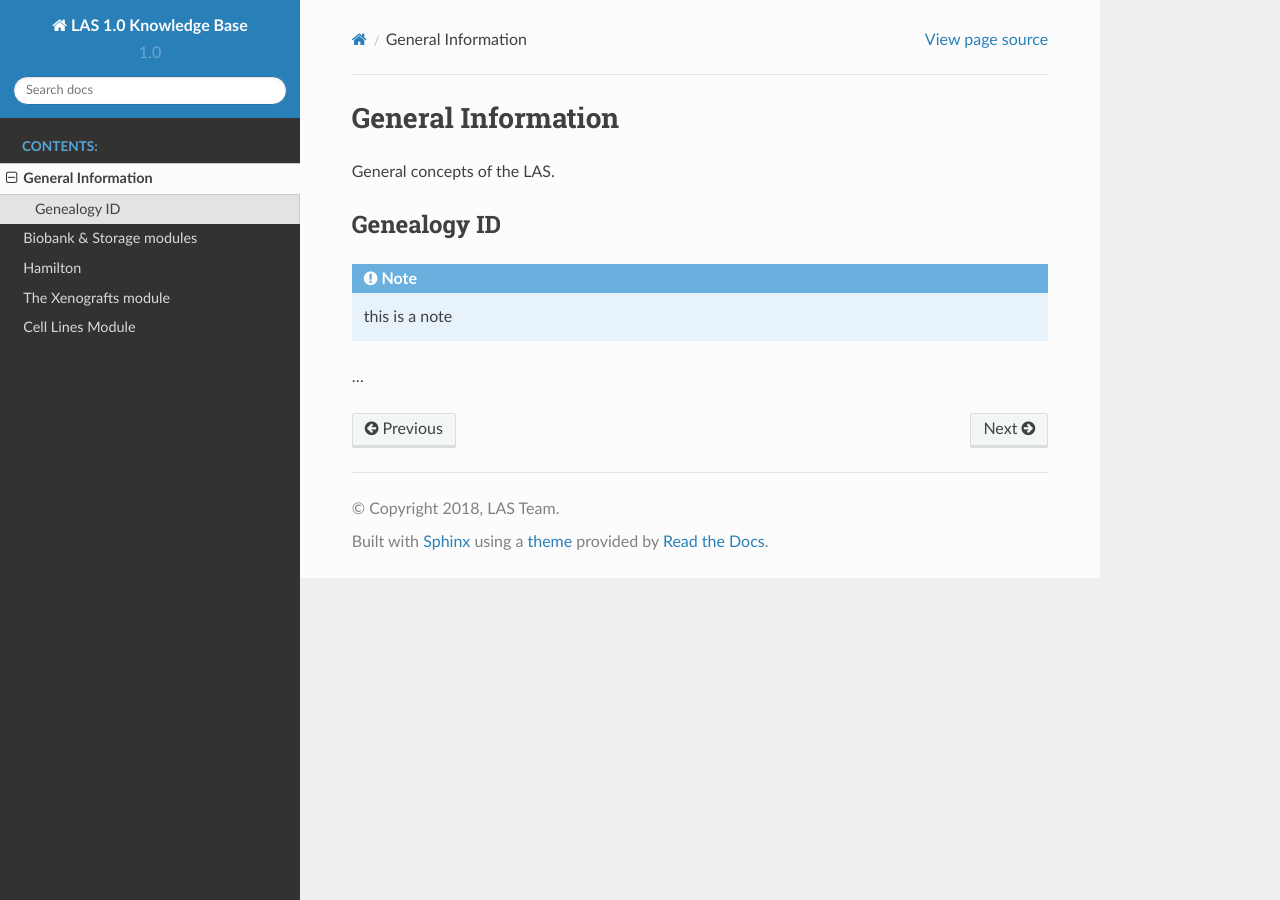
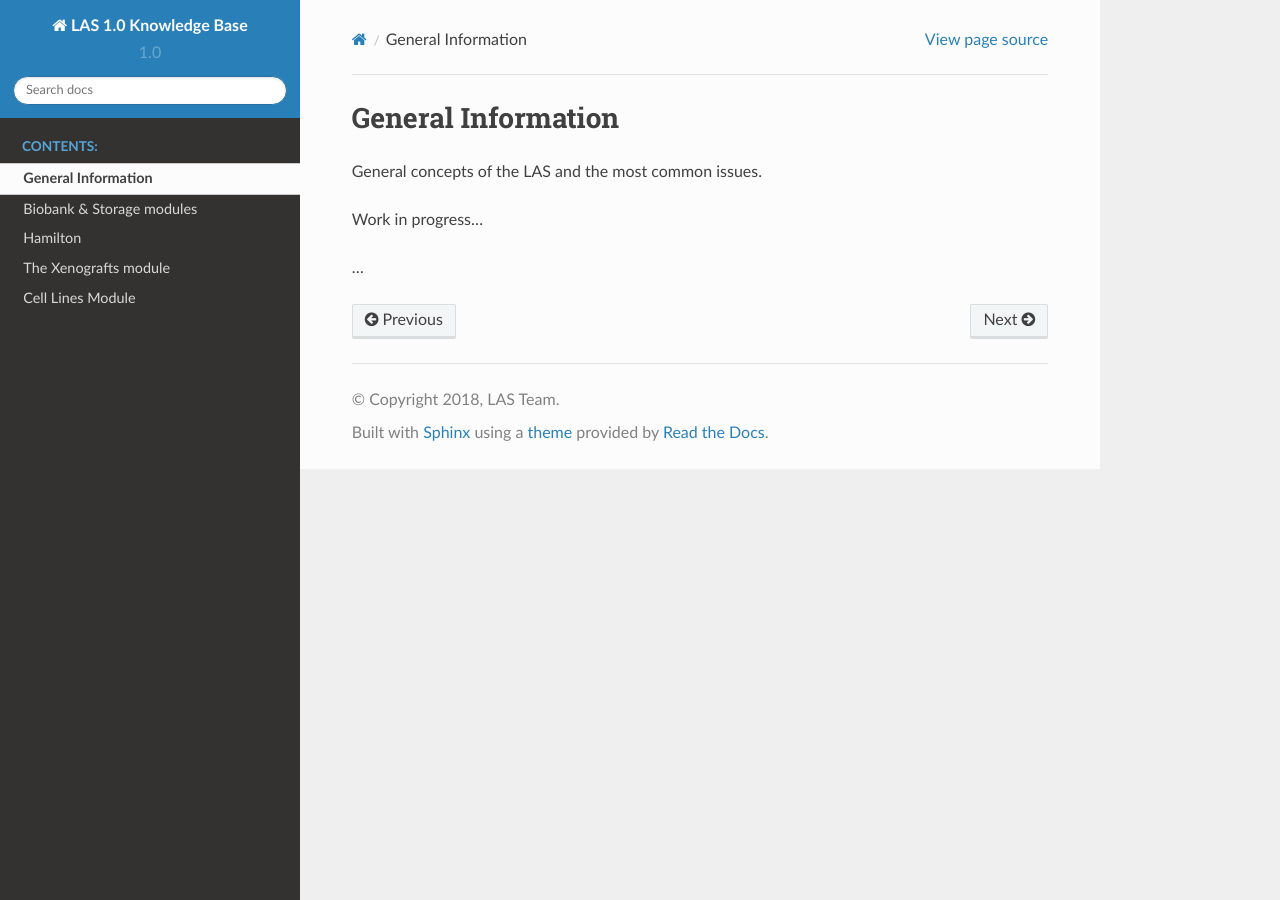
Before and after one commit to lasircc/las_1_knowledge_base, a Sphinx documentation site: the page built from docs/general.rst, in a window 1280 px wide. Built offline with Sphinx 7.4.7 and the Read the Docs theme 2.0.0, drawn with Linux system fonts in a browser that asks for light colours.

Commit message:
Minor fixes

```diff
--- a/docs/general.rst
+++ b/docs/general.rst
@@ -2,12 +2,9 @@
 General Information
 *******************
 
-General concepts of the LAS.
+General concepts of the LAS and the most common issues.
+
+Work in progress...
 
 
-Genealogy ID
-############
-
-.. note:: this is a note
-
 ...
--- a/docs/xeno.rst
+++ b/docs/xeno.rst
@@ -145,9 +145,11 @@ Recreate an implant
 Here we exemplify the implant recovery procedure to restore the implant-related data to a consistent state in the database. The operations we are going to explain here are useful in all those cases in which the save operation has failed for whatever reason.
 First of all, we identify the experimental series the implant belongs to. In detail, there is a one-to-many relationship between a series and their related sampling events.
 
+Supposing to investigate the experimental series related to the mouse barcodes B1, B2 and B3 respectively, we could run the following query.
+
 .. code:: sql
 
-	query to identify the experimental series
+	mysql> select * from serie where id in (select idSerie from samplingevent where id in (select idSamplingEvent from aliquot where uniqueGenealogyID in ('B1','B2','B3')));
 
 Once the experimental series has been identified, we use the ``Storage`` database
 
```
